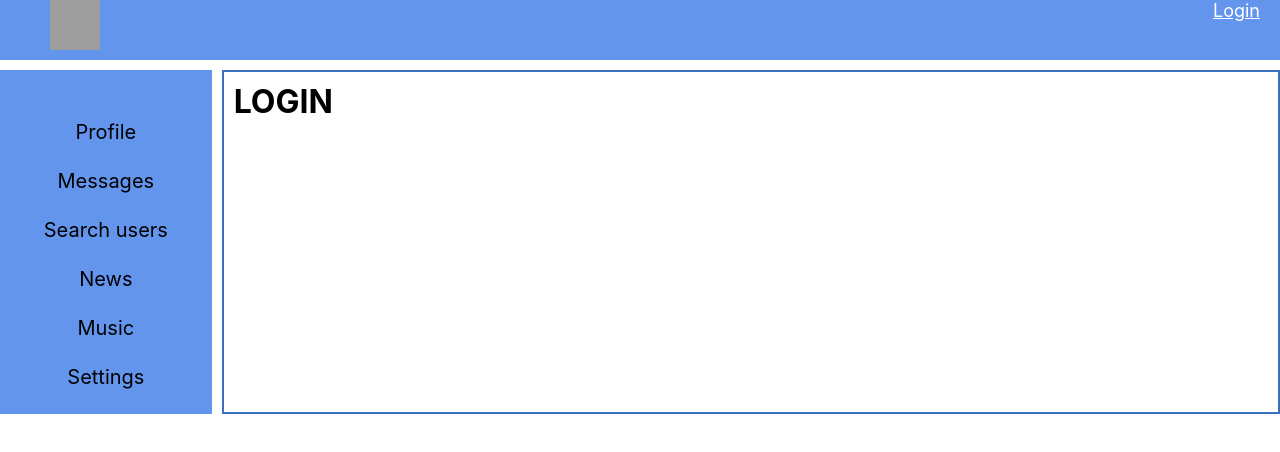
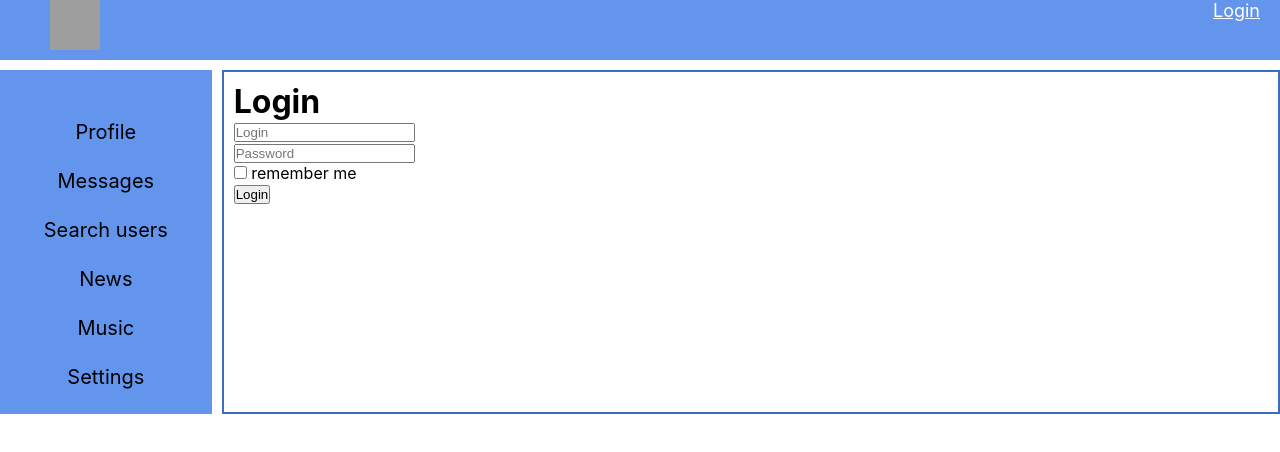
Before and after one commit to Anton9512/react-start, a React (Create React App) app in the folder react-start/: page /login in a window 1280 px wide. Shown: the top 452 px of the page. Built offline with nearby package versions, Linux system fonts and the light colour scheme; no server answers; grey boxes are pictures that could not be loaded.

Commit message:
Redux-form

```diff
--- a/react-start/package.json
+++ b/react-start/package.json
@@ -13,6 +13,7 @@
     "react-router-dom": "^5.3.0",
     "react-scripts": "4.0.3",
     "redux": "^4.1.2",
+    "redux-form": "^8.3.8",
     "redux-thunk": "^2.4.0",
     "web-vitals": "^1.1.2"
   },
--- a/react-start/src/components/Login/Login.jsx
+++ b/react-start/src/components/Login/Login.jsx
@@ -1,8 +1,21 @@
 import React from "react";
+import LoginForm from './LoginForm';
+import { reduxForm } from 'redux-form';
 
 const Login = (props) => {
-   return <h1>LOGIN</h1>
+
+   const onSubmit = (formData) => {
+      console.log(formData)
+   }
+   return (
+      <div>
+         <h1>Login</h1>
+         <LoginReduxForm onSubmit={onSubmit}/>
+      </div>
+   )
 };
-
+const LoginReduxForm =  reduxForm({
+   form: 'login',
+ })(LoginForm);
 
 export default Login;
--- /dev/null
+++ b/react-start/src/components/Login/LoginForm.jsx
@@ -0,0 +1,18 @@
+import React from "react";
+import { Field } from 'redux-form';
+import s from './Login.module.css';
+
+const LoginForm = (props) => {
+   return (
+      <form onSubmit={props.handleSubmit} action="">
+         <div><Field placeholder={'Login'} name={'login'} type="text" component={'input'}/></div>
+         <div><Field placeholder={'Password'} name={'password'}  type="password" component={'input'}/></div>
+         <div><Field type={'checkbox'} name={'rememberMe'}  component={'input'}/> remember me</div>
+         <div><button>Login</button></div>
+      </form>
+   )
+};
+
+
+
+export default LoginForm;
--- a/react-start/src/components/Profile/ProfileContainer.jsx
+++ b/react-start/src/components/Profile/ProfileContainer.jsx
@@ -4,6 +4,7 @@ import { connect } from 'react-redux'
 import { getUserProfile, getStatus, updateStatus } from '../../redux/profile-reducer';
 import { withRouter } from 'react-router';
 import { compose } from 'redux';
+import { withAuthRedirect } from '../../hoc/withAuthRedirect';
 
 class ProfileContainer extends React.Component{
    componentDidMount() {
@@ -32,7 +33,7 @@ let mapStateToProps = (state) => ({
 export default compose(
    connect(mapStateToProps, {getUserProfile, getStatus, updateStatus}),
    withRouter,
-  // withAuthRedirect
+   withAuthRedirect,
 ) (ProfileContainer);
 
 
--- a/react-start/src/components/Profile/ProfileInfo/ProfileStatus.jsx
+++ b/react-start/src/components/Profile/ProfileInfo/ProfileStatus.jsx
@@ -28,8 +28,8 @@ class ProfileStatus extends React.Component {
          this.setState({
             status: this.props.status,
          })
-      }
-   }
+      };
+   };
 
    render() {
       return (
--- a/react-start/src/redux/redux-store.js
+++ b/react-start/src/redux/redux-store.js
@@ -5,6 +5,7 @@ import sidebarReducer from "./sidebar-reducer";
 import usersReducer from "./users-reducer";
 import authReducer from "./auth-reducer";
 import thunkMiddleware from 'redux-thunk';
+import { reducer as formReducer } from 'redux-form';
 
 
 let reducers = combineReducers({
@@ -13,6 +14,7 @@ let reducers = combineReducers({
    sidebar: sidebarReducer,
    usersPage: usersReducer,
    auth: authReducer,
+   form: formReducer,
 });
 
 let store = createStore(reducers, applyMiddleware(thunkMiddleware));
```
Also changed, not shown: react-start/src/components/Login/Login.module.css (added), 1 other file (tests, documents, lock files or other folders).
